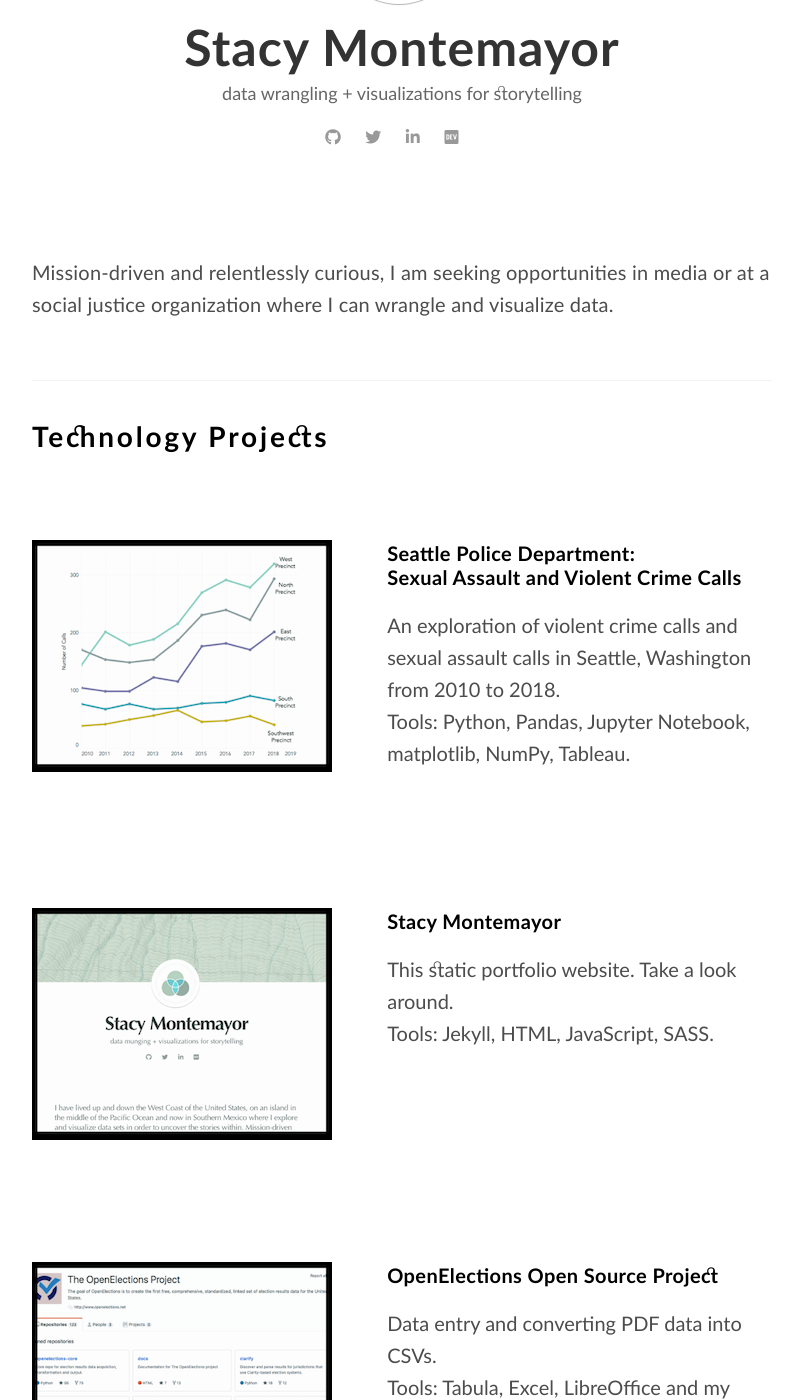
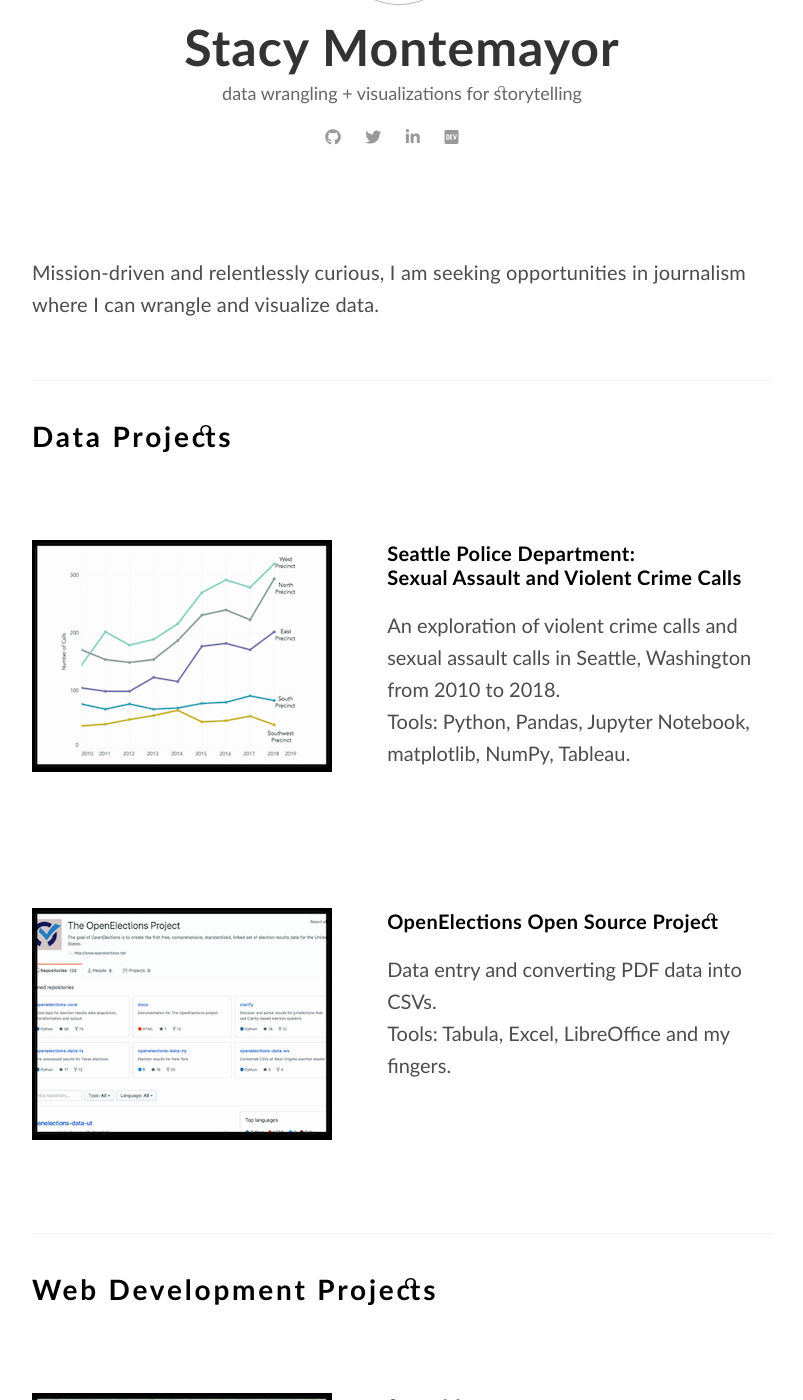
Before and after one commit to teacupwoozy/stacyem, a Jekyll site: the page built from index.html, in a window 1280 px wide and 1400 px high, scrolled down 412 px. Shown: the whole window, without its empty margins (238-1041 px from the left). Built offline with Jekyll 4.4.1, drawn with Linux system fonts in a browser that asks for light colours; nearby versions of some CDN libraries; some web fonts are replaced; the list of posts is cut into pages by our own code; some of the changed text lies outside the part shown.

Commit message:
update language, breakout data projects

```diff
--- a/index.html
+++ b/index.html
@@ -38,51 +38,36 @@ layout: default
     <article class="post" role="article">
       <div class="article-item">
         <section class="post-excerpt">
-          <p>Mission-driven and relentlessly curious, I am seeking opportunities in media or at a social justice organization
-            where I can wrangle and visualize data.</p>
-          <!-- <p>I have lived up and down the West Coast of the United States, on an island in the middle of the Pacific Ocean and now in
-          Southern Mexico where I explore and visualize data in order to uncover the stories within.</p> -->
+          <p>Mission-driven and relentlessly curious, I am seeking opportunities in journalism where I can wrangle and visualize data.</p>
+
         </section>
       </div>
     </article>
 
-    <!-- Projects -->
+
+    <!-- Data Projects -->
     <article class="post-excerpt" role="article">
       <div class="article-item">
         <header class="post-header">
-          <h2 class="post-title" itemprop="name">Technology Projects</h2>
+          <h2 class="post-title" itemprop="name">Data Projects</h2>
         </header>
-          <br>
-      </div>
-
-
-      <div class="post">
-        <div class="bottom-teaser cf">
-          <div class="isLeft">
-            <br>
-            <a href="https://stacyem.com/spd"><img src="/assets/images/project_spd.png" alt="screenshot of Jupyter Notebook"></a>
-          </div>
-          <div class="isRight">
-            <a href="https://stacyem.com/spd"><h3>Seattle Police Department:
-              <br>Sexual Assault and Violent Crime Calls</h3></a>
-            <p>An exploration of violent crime calls and sexual assault calls in Seattle, Washington from 2010 to 2018.
-            <br>Tools: Python, Pandas, Jupyter Notebook, matplotlib, NumPy, Tableau.</p>
-          </div>
-        </div>
+        <br>
       </div>
 
       <div class="post">
         <div class="bottom-teaser cf">
           <div class="isLeft">
             <br>
-            <a href="https://stacyem.com"><img src="/assets/images/project_portfolio.png" alt="screenshot of this portfolio website"></a>
+            <a href="https://stacyem.com/spd"><img src="/assets/images/project_spd.png"
+                alt="screenshot of Jupyter Notebook"></a>
           </div>
           <div class="isRight">
-            <a href="https://stacyem.com">
-              <h3>Stacy Montemayor</h3>
+            <a href="https://stacyem.com/spd">
+              <h3>Seattle Police Department:
+                <br>Sexual Assault and Violent Crime Calls</h3>
             </a>
-            <p>This static portfolio website. Take a look around.
-            <br>Tools: Jekyll, HTML, JavaScript, SASS.</p>
+            <p>An exploration of violent crime calls and sexual assault calls in Seattle, Washington from 2010 to 2018.
+              <br>Tools: Python, Pandas, Jupyter Notebook, matplotlib, NumPy, Tableau.</p>
           </div>
         </div>
       </div>
@@ -99,7 +84,34 @@ layout: default
               <h3>OpenElections Open Source Project</h3>
             </a>
             <p>Data entry and converting PDF data into CSVs.
-            <br>Tools: Tabula, Excel, LibreOffice and my fingers.</p>
+              <br>Tools: Tabula, Excel, LibreOffice and my fingers.</p>
+          </div>
+        </div>
+      </div>
+
+    </article>
+
+    <!-- Web Dev Projects -->
+    <article class="post-excerpt" role="article">
+      <div class="article-item">
+        <header class="post-header">
+          <h2 class="post-title" itemprop="name">Web Development Projects</h2>
+        </header>
+          <br>
+      </div>
+
+      <div class="post">
+        <div class="bottom-teaser cf">
+          <div class="isLeft">
+            <br>
+            <a href="https://stacyem.com"><img src="/assets/images/project_portfolio.png" alt="screenshot of this portfolio website"></a>
+          </div>
+          <div class="isRight">
+            <a href="https://stacyem.com">
+              <h3>Stacy Montemayor</h3>
+            </a>
+            <p>This static portfolio website. Take a look around.
+            <br>Tools: Jekyll, HTML, JavaScript, SASS.</p>
           </div>
         </div>
       </div>
@@ -230,9 +242,16 @@ layout: default
             <li><a href="https://www.envia.org/" class="links" target="_blank">Fundación En Vía</a></li>
             <li><a href="https://www.propublica.org/" class="links" target="_blank">ProPublica</a></li>
             <li><a href="http://kexp.org/" class="links" target="_blank">KEXP</a></li>
+          </ul>
+          <br>
+        </section>
 
+        <section class="post-excerpt">
+          <p>My favorite GIF that keeps me going even when things are tough:</p>
+          <iframe src="https://giphy.com/embed/5JSVdHqcnCXm0" width="480" height="360" frameBorder="0" class="giphy-embed"
+            allowFullScreen></iframe>
+          <p><a href="https://giphy.com/gifs/5JSVdHqcnCXm0">via GIPHY</a></p>
 
-          </ul>
         </section>
       </div>
     </article>
```
